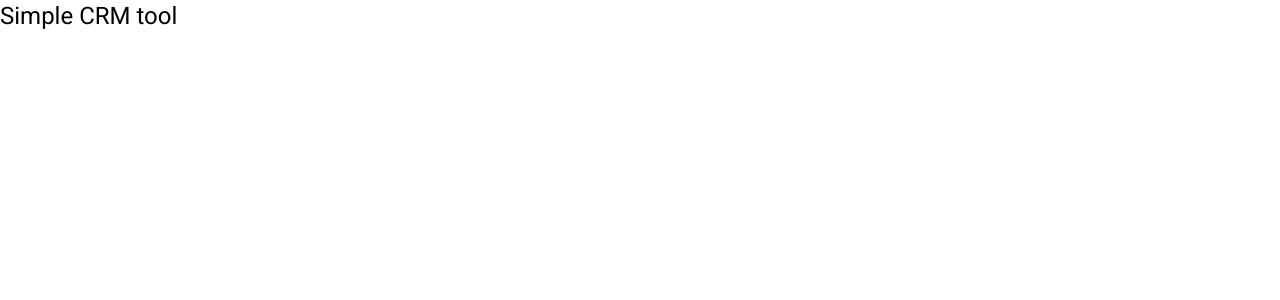
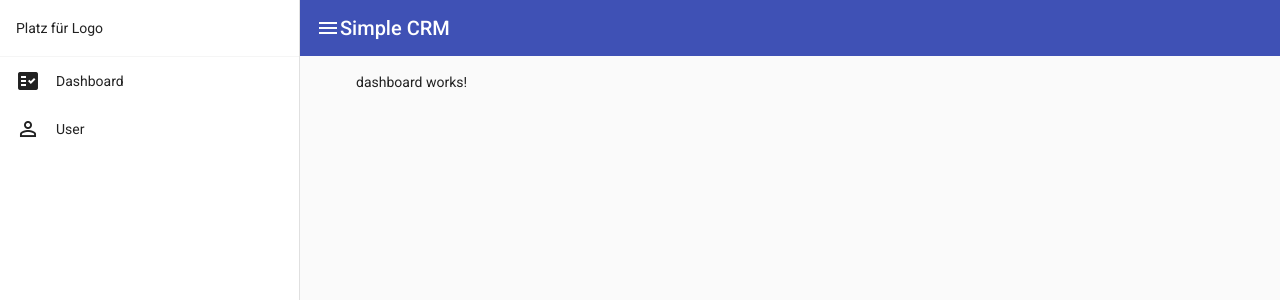
Before and after one commit to AndreasBandusch/simple-crm, an Angular app: page / in a window 1280 px wide. Shown: the top 300 px of the page. Built offline with nearby package versions, Linux system fonts and the light colour scheme.

Commit message:
Added updates

```diff
--- a/src/app/app-routing.module.ts
+++ b/src/app/app-routing.module.ts
@@ -1,7 +1,13 @@
 import { NgModule } from '@angular/core';
 import { RouterModule, Routes } from '@angular/router';
+import { DashboardComponent } from './dashboard/dashboard.component';
+import { UserComponent } from './user/user.component';
 
-const routes: Routes = [];
+const routes: Routes = [
+  { path: '', component: DashboardComponent },
+  { path: 'dashboard', component: DashboardComponent },
+  { path: 'user', component: UserComponent }
+];
 
 @NgModule({
   imports: [RouterModule.forRoot(routes)],
--- a/src/app/app.component.html
+++ b/src/app/app.component.html
@@ -1 +1,26 @@
-<h1>Simple CRM tool</h1>
+<mat-drawer-container class="mat-drawer-container" autosize>
+  <mat-drawer #drawer class="sidenav" [opened]="true" mode="side">
+    <div class="logo-container">
+      Platz für Logo
+    </div>
+    <ul class="menu-items">
+      <li routerLink="/"><mat-icon>fact_check</mat-icon>Dashboard</li>
+      <li routerLink="/user"><mat-icon>perm_identity</mat-icon>User</li>
+    </ul>
+  </mat-drawer>
+
+  <div class="example-sidenav-content">
+    <mat-toolbar color="primary">
+      <mat-toolbar-row>
+        <mat-icon class="menu-icon" (click)="drawer.toggle()">menu</mat-icon>
+        <span>Simple CRM</span>
+      </mat-toolbar-row>
+    </mat-toolbar>
+
+    <div class="router-container">
+      <router-outlet></router-outlet>
+    </div>
+
+  </div>
+
+</mat-drawer-container>
--- a/src/app/app.component.scss
+++ b/src/app/app.component.scss
@@ -0,0 +1,58 @@
+.mat-drawer-container {
+    height: 100vh;
+}
+
+.menu-icon {
+    cursor: pointer;
+}
+
+.sidenav {
+    width: 300px;
+
+}
+
+.logo-container {
+    padding-left: 16px;
+    padding-right: 16px;
+    min-height: 56px;
+    border-bottom: 1px solid rgba(0, 0, 0, 0.04);
+    display: flex;
+    align-items: center;
+}
+
+.mat-toolbar, .mat-toolbar-row {
+    min-height: 56px;
+    height: 56px;
+}
+
+.menu-items {
+    list-style-type: none;
+    padding-left: 0;
+    margin: 0;
+
+    li {
+        display: flex;
+        align-items: center;
+        padding-left: 16px;
+        padding-right: 16px;
+        height: 48px;
+        cursor: pointer;
+
+        mat-icon {
+            margin-right: 16px;
+        }
+
+        &:hover {
+            background-color: rgba(0, 0, 0, 0.04);
+        }
+
+        &:focus {
+            outline: none;
+        }
+    }
+}
+
+.router-container {
+    padding-left: 56px;
+    padding-top: 16px;
+}
--- /dev/null
+++ b/src/app/dashboard/dashboard.component.html
@@ -0,0 +1 @@
+<p>dashboard works!</p>
--- /dev/null
+++ b/src/app/dashboard/dashboard.component.ts
@@ -0,0 +1,15 @@
+import { Component, OnInit } from '@angular/core';
+
+@Component({
+  selector: 'app-dashboard',
+  templateUrl: './dashboard.component.html',
+  styleUrls: ['./dashboard.component.scss']
+})
+export class DashboardComponent implements OnInit {
+
+  constructor() { }
+
+  ngOnInit(): void {
+  }
+
+}
--- /dev/null
+++ b/src/app/user/user.component.html
@@ -0,0 +1 @@
+<p>user works!</p>
--- /dev/null
+++ b/src/app/user/user.component.ts
@@ -0,0 +1,15 @@
+import { Component, OnInit } from '@angular/core';
+
+@Component({
+  selector: 'app-user',
+  templateUrl: './user.component.html',
+  styleUrls: ['./user.component.scss']
+})
+export class UserComponent implements OnInit {
+
+  constructor() { }
+
+  ngOnInit(): void {
+  }
+
+}
```
Also changed, not shown: src/app/app.module.ts (+12 -2 lines), src/app/dashboard/dashboard.component.scss (added), src/app/user/user.component.scss (added), 2 other files (tests, documents, lock files or other folders).
